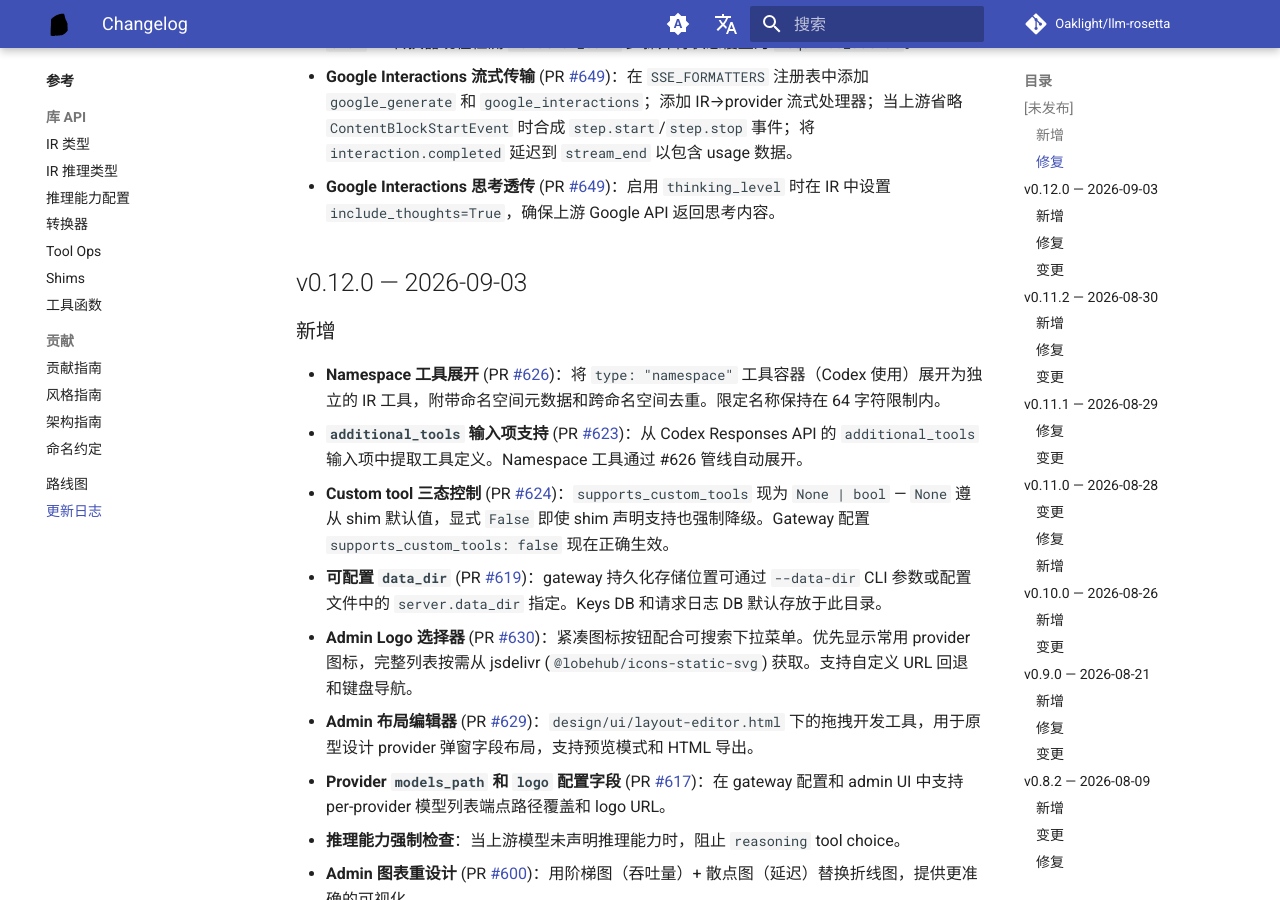
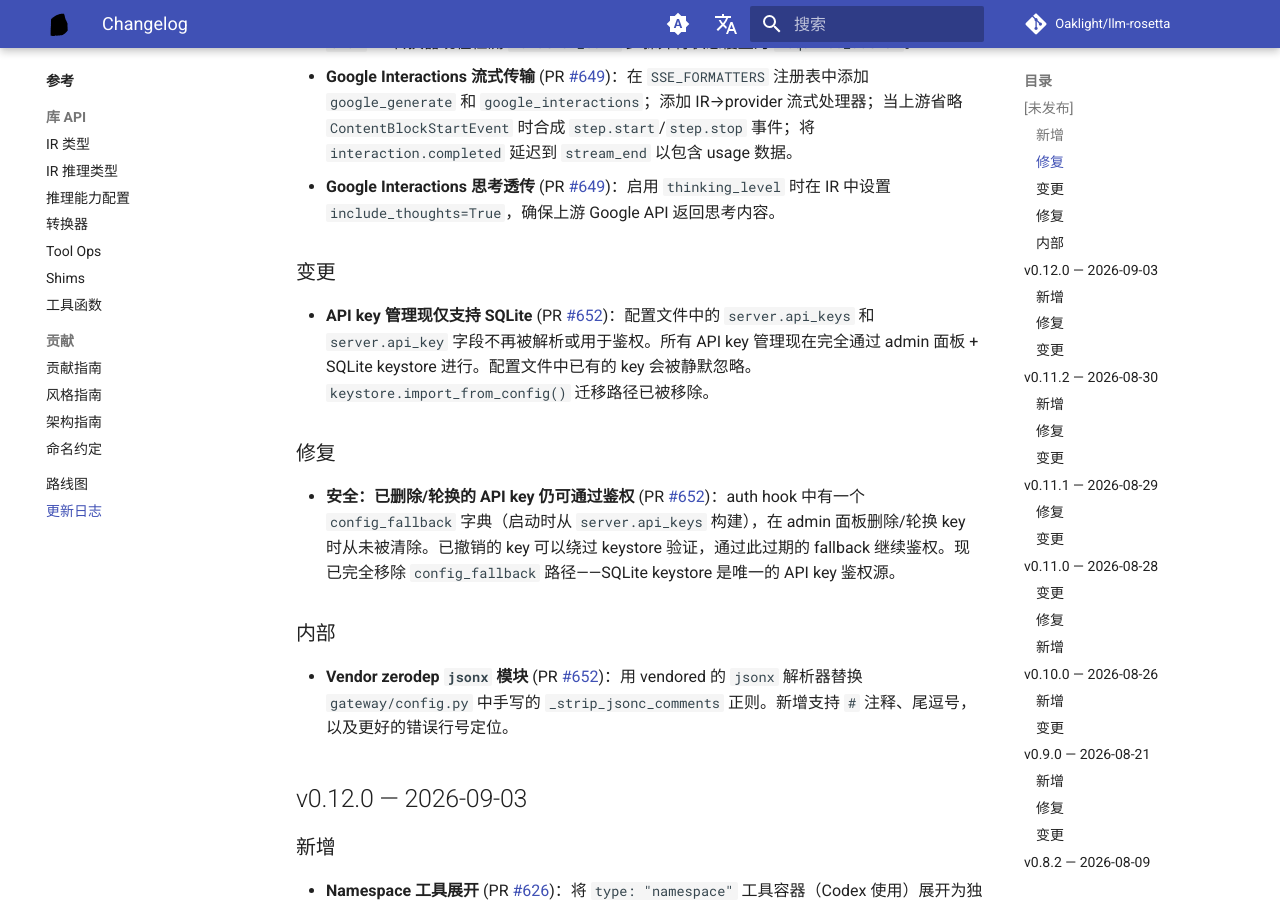
Before and after one commit to Oaklight/llm-rosetta, an MkDocs documentation site: the page built from docs/changelog.md, in a window 1280 px wide and 900 px high, scrolled down 1034 px. Built offline with MkDocs 1.6.1 and Material for MkDocs 9.7.7, drawn with Linux system fonts in a browser that asks for light colours; comment, search, counter and statistics services are not loaded.

Commit message:
docs: add changelog for PR #652 — remove config_fallback auth, vendor jsonx

```diff
--- a/docs/changelog.md
+++ b/docs/changelog.md
@@ -22,6 +22,19 @@
 - **Google Interactions 工具调用状态** (PR [#649](https://github.com/Oaklight/llm-rosetta/pull/649))：Google generateContent 对工具调用返回 `STOP`——转换器现在检测 `function_call` 步骤并将状态覆盖为 `requires_action`。
 - **Google Interactions 流式传输** (PR [#649](https://github.com/Oaklight/llm-rosetta/pull/649))：在 `SSE_FORMATTERS` 注册表中添加 `google_generate` 和 `google_interactions`；添加 IR→provider 流式处理器；当上游省略 `ContentBlockStartEvent` 时合成 `step.start`/`step.stop` 事件；将 `interaction.completed` 延迟到 `stream_end` 以包含 usage 数据。
 - **Google Interactions 思考透传** (PR [#649](https://github.com/Oaklight/llm-rosetta/pull/649))：启用 `thinking_level` 时在 IR 中设置 `include_thoughts=True`，确保上游 Google API 返回思考内容。
+
+
+### 变更
+
+- **API key 管理现仅支持 SQLite** (PR [#652](https://github.com/Oaklight/llm-rosetta/pull/652))：配置文件中的 `server.api_keys` 和 `server.api_key` 字段不再被解析或用于鉴权。所有 API key 管理现在完全通过 admin 面板 + SQLite keystore 进行。配置文件中已有的 key 会被静默忽略。`keystore.import_from_config()` 迁移路径已被移除。
+
+### 修复
+
+- **安全：已删除/轮换的 API key 仍可通过鉴权** (PR [#652](https://github.com/Oaklight/llm-rosetta/pull/652))：auth hook 中有一个 `config_fallback` 字典（启动时从 `server.api_keys` 构建），在 admin 面板删除/轮换 key 时从未被清除。已撤销的 key 可以绕过 keystore 验证，通过此过期的 fallback 继续鉴权。现已完全移除 `config_fallback` 路径——SQLite keystore 是唯一的 API key 鉴权源。
+
+### 内部
+
+- **Vendor zerodep `jsonx` 模块** (PR [#652](https://github.com/Oaklight/llm-rosetta/pull/652))：用 vendored 的 `jsonx` 解析器替换 `gateway/config.py` 中手写的 `_strip_jsonc_comments` 正则。新增支持 `#` 注释、尾逗号，以及更好的错误行号定位。
 
 ## v0.12.0 — 2026-09-03
 
```
